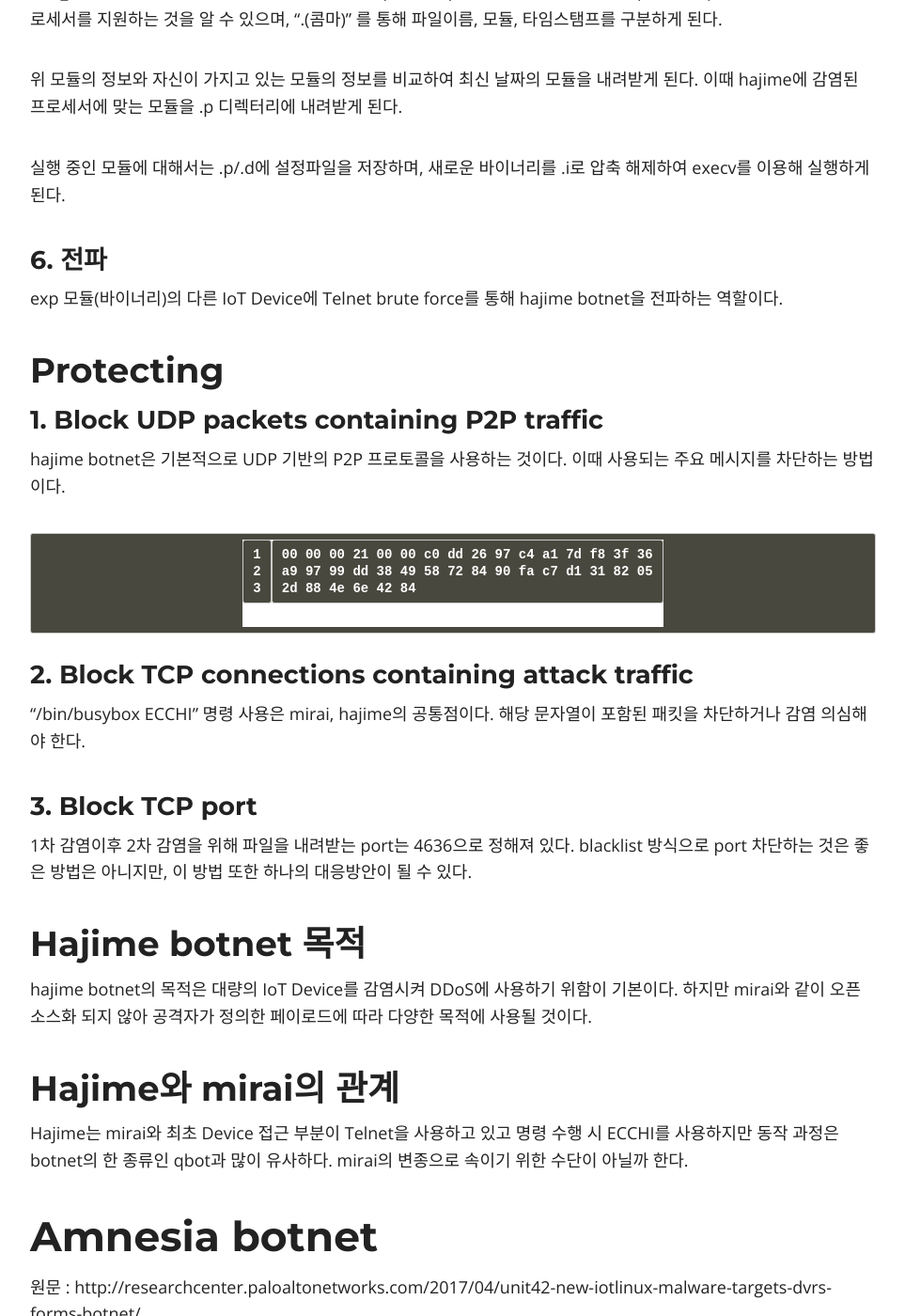
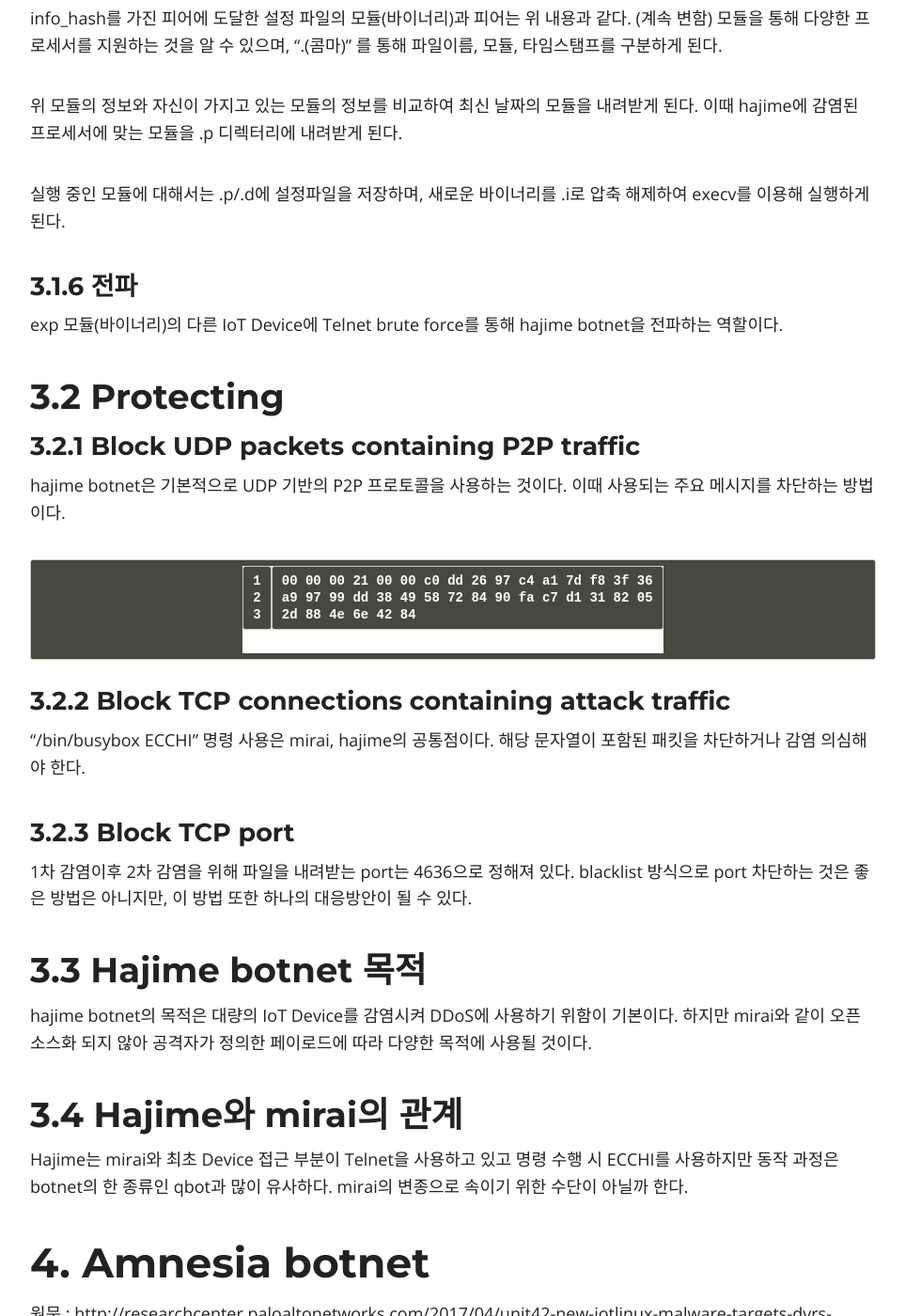
Before and after one commit to hacktagon/hacktagon.github.io, a Jekyll site: the page built from _posts/2017-04-24-IoT_botnet_analysis.md, in a window 1280 px wide and 1400 px high, scrolled down 17321 px. Shown: the whole window at 94% size, without its empty margins (158-1121 px from the left). Built offline with Jekyll 4.4.1, drawn with Linux system fonts in a browser that asks for light colours; nearby versions of some CDN libraries; library files that are not in the unit come from our copies; some of the changed text lies outside the part shown.

Commit message:
init
test

````diff
--- a/_posts/2017-04-24-IoT_botnet_analysis.md
+++ b/_posts/2017-04-24-IoT_botnet_analysis.md
@@ -18,7 +18,7 @@
 4. 0-day Attack이 비교적 쉬우므로 빠른 감염이 가능
 
 
-# Mirai Botnet
+# 1. Mirai Botnet
 
 - 원문(Reference) : https://security.radware.com/ddos-threats-attacks/threat-advisories-attack-reports/mirai-botnet/
 
@@ -27,14 +27,14 @@
 Mirai Botnet은 1TB 급 트래픽 발생을 통해 공격 서비스 거부시킬 수 있으며, 공격 방식은 미리 정의된 10가지 벡터가 존재한다.
 그중 GRE Flood, TCP STOMP, Water Torture, DNS Query 호출과 같은 공격 벡터가 존재하게 된다.
 
-## Target
+## 1.1 Target
 일차적으로 공격 대상은 공인 망에 23번 Telnet 포트가 오픈된 IoT Device이다. 그중 mirai botnet은 auth_entry에 존재하는 디폴트 계정을 가진 IoT Device가 대상이며, 더 나아가 dropbear SSH 와 같이 22번 포트가 오픈된 IoT Device 또한 공격의 대상이 되기도 한다.
 
-## Mirai botnet 동작과정
+## 1.2 Mirai botnet 동작과정
 
 - 구현을 통한 분석 : https://www.rsaconference.com/writable/presentations/file_upload/hta-w10-mirai-and-iot-botnet-analysis.pdf
 
-### 1. brute force을 통한 IoT Device 접근
+### 1.1.1 brute force을 통한 IoT Device 접근
 
 Mirai Botnet은 기본적으로 공인 IP를 가진 IoT Device에 SSH, Telnet 포트와 같이 원격에서 시스템에 접근 가능한 서비스를 스캔하게 되고 오픈된 서비스에 대해서 미리 정의된 디폴트 계정을 brute force 공격을 하게 된다.
 
@@ -107,13 +107,13 @@
 
 위 내용을 통해 다양한 디폴트 계정을 가지고 있는 것을 알 수 있다.
 
-### 2. Find CPU info
+### 1.1.2 Find CPU info
 
 위 디폴트 계정을 통해 shell에 접근하게 되면, Botnet을 생성하기 위해 CPU 버전을 아래 그림과 같이 확인하게 된다. MIPS, ARM, x86 etc...
 
 <img src="{{ site.url }}/images/persu/mirai.png" style="display: block; margin: auto;">
 
-### 3. Mirai Botnet Download
+### 1.1.3 Mirai Botnet Download
 1, 2 번 단계를 거치게 되면 실제로 Botnet을 내려받게 되는데 /bin/busybox 에서 wget, tftp, ECCHI 명령어가 실행되는지 찾게 된다.
 
 <img src="{{ site.url }}/images/persu/mirai0.png" style="display: block; margin: auto;">
@@ -122,12 +122,12 @@
 
 <img src="{{ site.url }}/images/persu/mirai1.png" style="display: block; margin: auto;">
 
-### 4. Start Mirai Botnet
+### 1.1.4 Start Mirai Botnet
 3번 과정을 통해 Mirai Botnet을 내려받은 이후에는 실행하게 된다.
 
 <img src="{{ site.url }}/images/persu/mirai2.png" style="display: block; margin: auto;">
 
-### 5. Port Kill & restart
+### 1.1.5 Port Kill & restart
 Mirai botnet이 실행하면 처음 기존에 활성화 되었던 Telnet, SSH, HTTP 서비스를 kill 후 restart를 한다.
 
 Telnet, SSH, HTTP Kill : https://github.com/jgamblin/Mirai-Source-Code/blob/master/mirai/bot/killer.c
@@ -161,7 +161,7 @@
 #endif
 ```
 
-### 6. Command & Control
+### 1.1.6 Command & Control
 C&C 서버는 활성화된 Telnet, SSH 포트를 통해 명령을 전송하게 된다.
 
 기본적으로 TCP SYN, ACK Flooding과 같은 기본적인 DDoS 공격 벡터뿐만 아니라 새롭게 발견되고 있는 GRE IP, Ethernet Flooding 또한 공격 벡터에 가지고 있다. DDoS 탐지 기법을 우회하는 공격 벡터까지 구성된다.
@@ -182,10 +182,10 @@
 #define ATK_VEC_HTTP       10 /* HTTP layer 7 flood */
 ```
 
-## Protecting
+## 1.2 Protecting
 mirai botnet은 알려진 디폴트 계정을 통해 시스템에 접근하게 되는 것이다. 원천적인 보안 방법은 Telnet, SSH 와 같은 원격 관리 서비스를 공인 IP에 오픈하지 않는 것이 중요하며, 제조사는 각 디바이스별 강력한 비밀번호 정책을 적용한 유니크한 디폴트 계정을 통해 단말을 관리해야 한다.
 
-# Bricker Botnet
+# 2. Bricker Botnet
 
 - 원문 : https://security.radware.com/ddos-threats-attacks/brickerbot-pdos-permanent-denial-of-service/
 https://security.radware.com/ddos-threats-attacks/brickerbot-pdos-back-with-vengeance/
@@ -198,13 +198,13 @@
 
 1,895 건의 PDoS 공격을 일으킨 Bricker_Botnet은 최초 두 차례 공격 시도를 하였으며, C&C 서버는 TOR Node에 의해 발견되지 않았다.
 
-## Target
+## 2.1 Target
 일차적으로 공격 대상은 공인 망에 23번 Telnet 포트된 IoT Device다. 그 중 Mirai_Bot에 존재하는 auth_entry에 존재하는 디폴트 계정을 가진 IoT Device 이며, 더 나아가 dropbear SSH 와 같이 22번 포트가 오픈되어 있는 IoT Device 또한 공격의 대상이 되기도 한다.
 
 
-## Bricker Botnet 동작 과정
+## 2.2 Bricker Botnet 동작 과정
 
-### 1. brute force을 통한 IoT Device 접근
+### 2.2.1 brute force을 통한 IoT Device 접근
 Bricker_Bot의 공격 방식은 "Telnet brute force" 에서 부터 시작된다. Telnet brute force은 Mirai에서 사용된 것과 같은 공격 방식이며, 아래 github에서 내용을 확인할 수 있다.
 
 - Mirai code : https://github.com/jgamblin/Mirai-Source-Code
@@ -247,10 +247,10 @@
 
 "Telnet brute force"를 통해 시스템에 접근하게 되면(shell 접근을 의미) 장치 손상(Corrupting a Device)을 입히게 된다.
 
-### 2. linux command를 통한 PDos
+### 2.2.2 linux command를 통한 PDos
 시스템에 접근하게 되면 botnet은 linux command를 통해 시스템을 마비시키게 되는데, bricker botnet 공격 4번 중 각각 다른 linux command를 통해 PDoS를 발생시켰다.
 
-#### BrickerBot.1
+#### 2.2.2.1 BrickerBot.1
 
 PDos의 가장 큰 목적인 장치 손상은 Linux shell command를 실행 시켜 인터넷 연결, 장치 성능이 정의된 파일을 지우는 명령을 수행한다.
 
@@ -264,7 +264,7 @@
 
 이렇게 되면 저장매체에 있는 데이터는 임의의 값으로 초기화가 될 것이며, 네트워크 통신 또한 이뤄지지 않게 된다.
 
-#### BrickerBot.2
+#### 2.2.2.2 BrickerBot.2
 
 전 세계적으로 한 번에 333 여 곳에서 PDoS를 발생시킨, 다음 명령 수행을 하는 bricker_bot.2는 아래와 같다.
 
@@ -272,18 +272,18 @@
 
 rm -rf 를 통해 모든 장치를 지워버리며, TCP timestamps 비활성화, 커널 스레드 최대 수 1로 지정하며 iptables를 초기화하며 NAT 규칙까지 삭제하고 out-bound packet을 차단하게 되어 네트워크 통신이 이뤄지지 않도록 구성한다.
 
-#### BrickerBot.3
+#### 2.2.2.3 BrickerBot.3
 
 <img src="{{ site.url }}/images/persu/brickerbot4.png" style="display: block; margin: auto;">
 
 BrickerBot.3은 기존의 BrickerBot.1의 "fdisk -l" 명령어가 삭제되었으며 랜덤한 값으로 덮어 쓰이는 저장 매체의 수가 증가하였다.
 
-#### BrickerBot.4
+#### 2.2.2.4 BrickerBot.4
 <img src="{{ site.url }}/images/persu/brickerbot5.png" style="display: block; margin: auto;">
 
 BrickerBot.4은 BrickerBot.1과 거의 같은 명령을 수행한다.
 
-### Timeline
+## 2.3 Timeline
 최초 두 PDoS 공격은 같은 날과 거의 같은 시간에 시작되었다.
 - 2017년 3월 20일 9.51 PM : 첫 번째 PDoS 공격은 BrickerBot.1을 통해 발생 후 종료
 - 2017년 3월 20일 9.10 PM : TOR 노드를 사용하여 PDoS 공격이 BrickerBot.2을 통해 지속해서 발생
@@ -292,11 +292,11 @@
 - 2017년 4월 21일 12.00 PM : Dropbear SSH server (SSH-2.0-dropbear_0.51, 2013.58, 2014.63) 대상으로 12시간 동안 1118회의 BrickerBot.3 발생
 - 2017년 4월 21일 5.22 PM - 8.44 PM : 약 90회 정도 단일 장치에서만 일어났으며, 그 중 Dropbear SSH server (SSH-2.0-dropbear_2014.63) 버전이 다수 사용한 BrickerBot.4 발생
 
-### Protecting
+## 2.4 Protecting
 BrickerBot 감염을 막기 위해서는 가장 기본적인 대응방안이 필요하다. 각 Device는 Telnet, SSH와 같은 원격 단말 관리 서비스를 비활성화시켜야 하며, 필요 때문에 활성화 시킬 경우 각 Device 별로 유니크한 패스워드 정책을 수립해야 한다. 특히 SSH 사용 시 로그인 방식이 아닌 키교환을 통해 로그인할 수 있도록 구성해야 한다.
 
 
-# Hajime Botnet
+# 3. Hajime Botnet
 
 원문 : http://researchcenter.paloaltonetworks.com/2017/04/unit42-new-iotlinux-malware-targets-dvrs-forms-botnet/
 
@@ -306,11 +306,11 @@
 
 대부분 공격 대상은 웹캠, DVR으로 나타나고 있다. 국가별 통계는 베트남 20%, 대만 13%, 브라질 9% 정도로 나타나고 있다.
 
-## Hajime botnet 동작 과정
+## 3.1 Hajime botnet 동작 과정
 
 원문 : https://security.rapiditynetworks.com/publications/2016-10-16/hajime.pdf
 
-### 1. 정찰
+### 3.1.1 정찰
 정찰 부분은 실제로 botnet이 감염된 것은 아니며, 실제 공격을 수행하는 attcking node가 무작위로 ipv4 대역 대의 23번 텔넷 포트를 스캔하게 된다.
 이후 텔넷 오픈된 것을 확인하면 attacking node가 가지고 있는 알려진 디폴트 ID/PW를 대입하게 된다.
 
@@ -328,7 +328,7 @@
 
 위 명령 중 enable, system, shell, sh 4가지 명령은 shell을 실행시키기 위함이며, 마지막 /bin/busybox ECCHI를 통해 shell이 잘 실행되는지 파악하게 된다. 성공적인 shell 접근을 하기 위해 에러를 발생하는 것이며, mirai의 변형임을 나타나는 부분이기도 하다.
 
-### 2. 침투
+### 3.1.2 침투
 정상적으로 IoT Device에 접근하게 되면 아래 명령을 실행하여 현재 시스템 마운트 상황을 확인하게 된다.
 
 ```
@@ -363,7 +363,7 @@
 2. 해당 디렉터리의 쓰기 가능 여부 확인
 3. .s 바이너리를 생성함으로써 대상 IoT Device의 프로세서 결정
 
-### 3. 1차 감염 : shell code 생성
+### 3.1.3 1차 감염 : shell code 생성
 침투 단계에서 이상이 없을 시 hajime botnet을 생성하게 된다.
 ```
 # echo -ne "\x7f\x45\x4c\x46\x01\x01\x01\x00\x00\x00\x00\x00\x00\x00\x00\x00\x02\x00\x28\x00\x01\x00\x00\x00\x54\x00\x01\x00\x34\x00\x00\x00\x44\x01\x00\x00\x00\x02\x00\x05\x34\x00\x20\x00\x01\x00\x28\x00\x04\x00\x03\x00\x01\x00\x00\x00\x00\x00\x00\x00\x00\x00\x01\x00" > .s; /bin/busybox ECCHI
@@ -395,7 +395,7 @@
 
 hajime botnet hash : https://github.com/Psychotropos/hajime_hashes
 
-### 4. 2차 감염 : DHT Downloader
+### 3.1.4 2차 감염 : DHT Downloader
 이 단계는 1차 감염 시 생성되었던 .i 바이너리가 P2P 네트워크에서 payload를 검색하고 명령을 수행하는 바이너리를 내려받고 실행하는 단계이다.
 
 Hajime는 피어 검색 및 uTP(데이터 교환) 위해 BitTorrent의 DHT 프로토콜을 사용한다.
@@ -413,7 +413,7 @@
 prctl (PR_SET_NAME,argv [0]) syscall. 을 통해 프로세스의 argv [0]에 "telnetd"문자열로 변환 -> 자신을 telent으로 속이기 위함 (.p / .d 프로세스가 telnet으로 변환)
 ```
 
-### 5. 실행
+### 3.1.5 실행
 
 피어로부터 가장 최신의 설정 파일을 내려받기 위해 설정
 BitTorrent DHT의 피어 조회 시 Torrent 메타 데이터의 SHA1 해시값을 생성하기 위해 160 비트 "info_hash" 값을 생성한다.
@@ -449,14 +449,14 @@
 
 실행 중인 모듈에 대해서는 .p/.d에 설정파일을 저장하며, 새로운 바이너리를 .i로 압축 해제하여 execv를 이용해 실행하게 된다.
 
-### 6. 전파
+### 3.1.6 전파
 
 exp 모듈(바이너리)의 다른 IoT Device에 Telnet brute force를 통해 hajime botnet을 전파하는 역할이다.
 
 
-## Protecting
+## 3.2 Protecting
 
-### 1. Block UDP packets containing P2P traffic
+### 3.2.1 Block UDP packets containing P2P traffic
 hajime botnet은 기본적으로 UDP 기반의 P2P 프로토콜을 사용하는 것이다. 이때 사용되는 주요 메시지를 차단하는 방법이다.
 
 ```
@@ -465,20 +465,20 @@
 2d 88 4e 6e 42 84
 ```
 
-### 2. Block TCP connections containing attack traffic
+### 3.2.2 Block TCP connections containing attack traffic
 "/bin/busybox ECCHI" 명령 사용은 mirai, hajime의 공통점이다. 해당 문자열이 포함된 패킷을 차단하거나 감염 의심해야 한다.
 
-### 3. Block TCP port
+### 3.2.3 Block TCP port
 1차 감염이후 2차 감염을 위해 파일을 내려받는 port는 4636으로 정해져 있다. blacklist 방식으로 port 차단하는 것은 좋은 방법은 아니지만, 이 방법 또한 하나의 대응방안이 될 수 있다.
 
-## Hajime botnet 목적
+## 3.3 Hajime botnet 목적
 hajime botnet의 목적은 대량의 IoT Device를 감염시켜 DDoS에 사용하기 위함이 기본이다.
 하지만 mirai와 같이 오픈소스화 되지 않아 공격자가 정의한 페이로드에 따라 다양한 목적에 사용될 것이다.
 
-## Hajime와 mirai의 관계
+## 3.4 Hajime와 mirai의 관계
 Hajime는 mirai와 최초 Device 접근 부분이 Telnet을 사용하고 있고 명령 수행 시 ECCHI를 사용하지만 동작 과정은 botnet의 한 종류인 qbot과 많이 유사하다. mirai의 변종으로 속이기 위한 수단이 아닐까 한다.
 
-# Amnesia botnet
+# 4. Amnesia botnet
 
 원문 : http://researchcenter.paloaltonetworks.com/2017/04/unit42-new-iotlinux-malware-targets-dvrs-forms-botnet/
 
@@ -490,19 +490,19 @@
 
 - Remote Code Execution in CCTV-DVR affecting over 70 different vendors : http://www.kerneronsec.com/2016/02/remote-code-execution-in-cctv-dvrs-of.html
 
-## Amnesia botnet 동작 과정
+## 4.1 Amnesia botnet 동작 과정
 
-### 1. 감염
+### 4.1.1 감염
 감염 단계에서는 위 취약점을 이용해 DVR Device를 감염 시키게 된다.
 
-### 2. 제어
+### 4.1.2 제어
 감염된 DVR Device는 IRC 프로토콜을 이용하여 C2 서버와 통신을 하게 된다. 아래 그림처럼 다양한 DDoS 유형을 공격할 수 있게 설계되었다.
 
 <img src="{{ site.url }}/images/persu/Amnesia_2.png" style="display: block; margin: auto;">
 
 DDoS 명령뿐만 아니라 감염된 botnet을 제어할 수 있는 명령어까지 구성된 것을 알 수 있다.
 
-### 3. 전파
+### 4.1.3 전파
 
 추가로 CCTVSCANNER 및 CCTVPROCS라는 두 가지 명령이 발견되었는데 이 명령은 TVT Digital DVR의 RCE 취약점을 검색하고 악용하는 데 사용된다.
 
@@ -539,7 +539,7 @@
 
 <img src="{{ site.url }}/images/persu/Amnesia_4.png" style="display: block; margin: auto;">
 
-## Amnesia botnet Anti-Forensics
+## 4.2 Amnesia botnet Anti-Forensics
 Amnesia botnet이 실제로 DVR Device에서 실행 시 /sys/class/dmi/id/product_name과 /sys/class/dmi/id/sys_vendor 두 파일을 확인하게 된다. 두 파일을 읽어 가상환경인지 확인하게 되는데 실제로 vmware환경에서 ubuntu 설치 후 두 파일 확인 시 가상환경임을 알 수 있는 메시지가 출력되었다.
 
 ```
@@ -577,5 +577,5 @@
 - surrealzxc.co[.]za
 - inversefierceapplied[.]pw
 
-## Protecting
+## 4.3 Protecting
 Amnesia botnet의 경우 DVR Device가 가지고 있는 RCE 취약점을 이용한 공격이기 때문에 해당 취약점에 대해 제조사가 업데이트를 제공하는 것이 먼저 되어야 하며, 특정 시스템을 파악할 수 있는 메시지인 "Cross web server"처럼 노출되지 않도록 개발 단계에서부터 시스템을 구성해야 한다.
````
